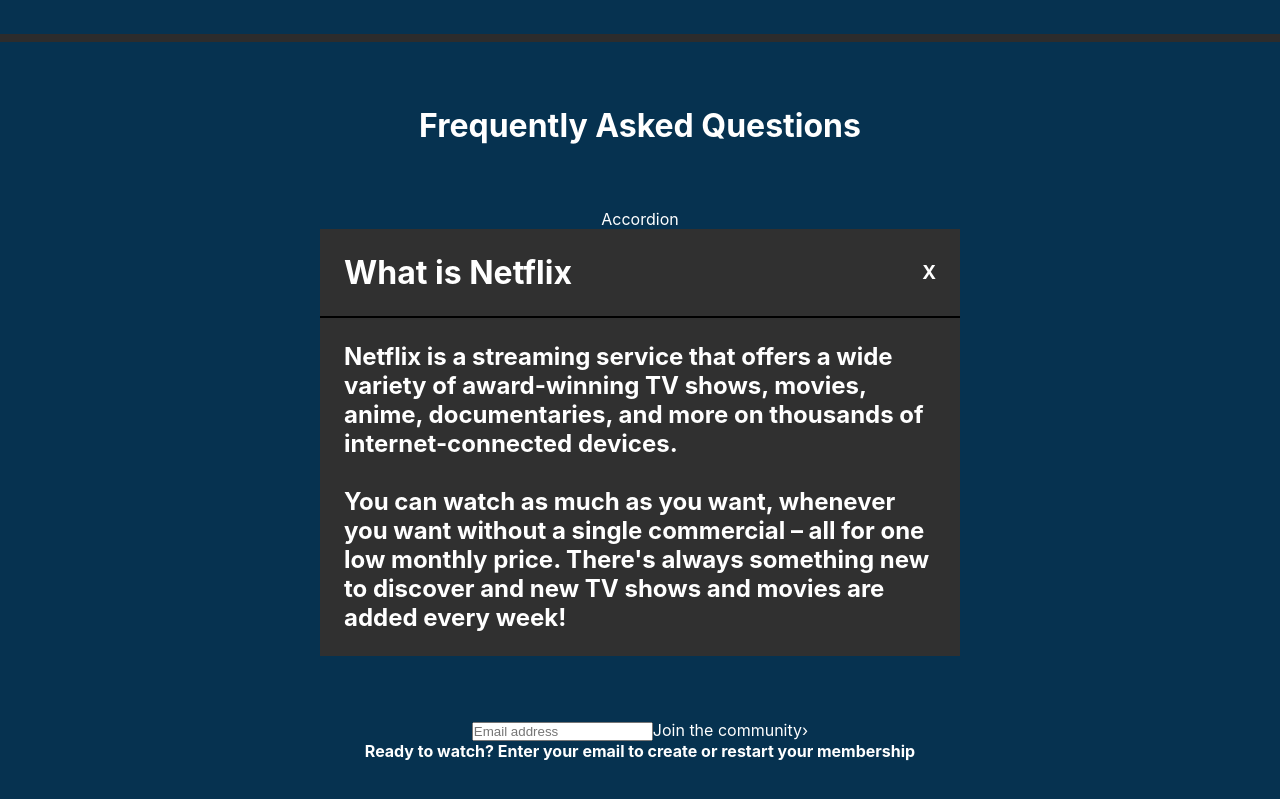
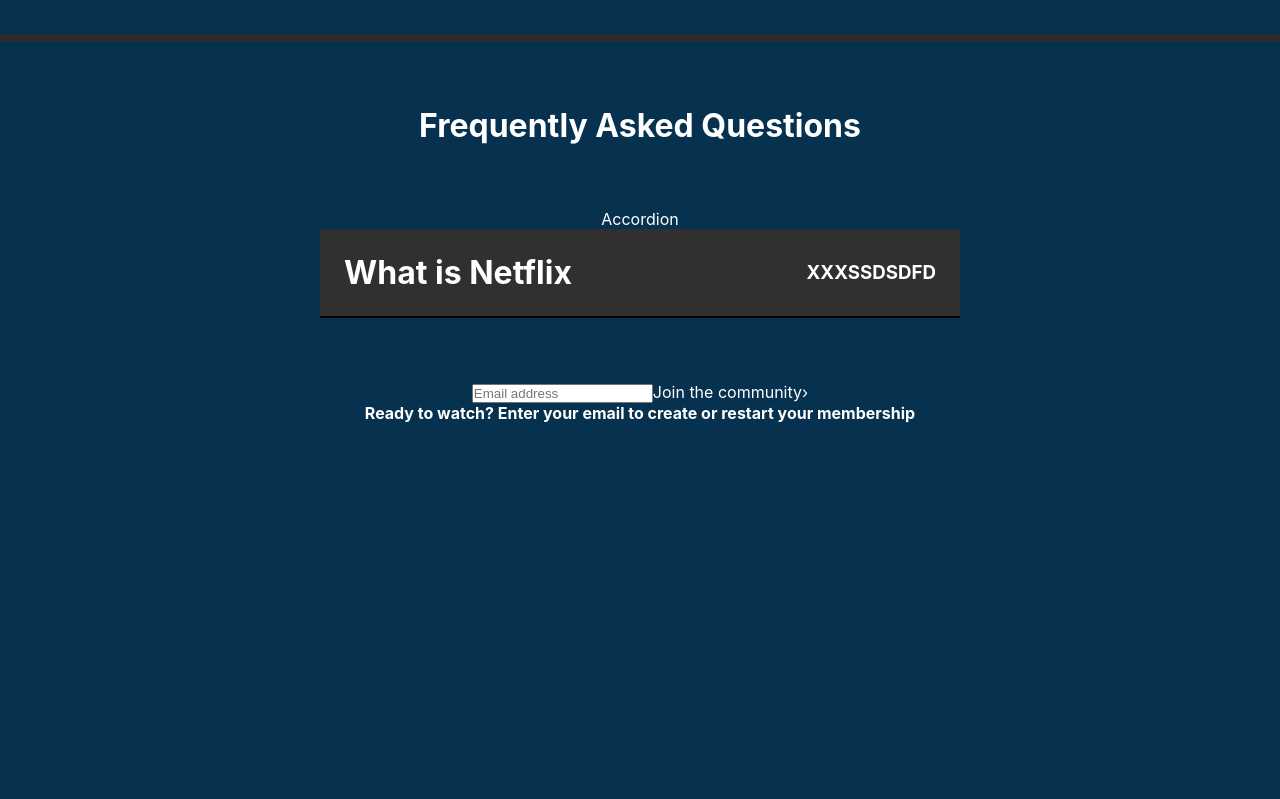
Before and after one commit to Blessedadudu/netflix-clone, a React (Create React App) app: page / in a window 1280 px wide. Shown: the part 1882-2681 px from the top of the page. After the commit the page ends 2369 px from the top, so only its background shows below. Built offline with nearby package versions, Linux system fonts and the light colour scheme.

Commit message:
accordion update

```diff
--- a/src/components/Accordion/Accordion.js
+++ b/src/components/Accordion/Accordion.js
@@ -5,6 +5,15 @@
 
 class Accordion extends React.Component {
 
+    state = {
+        accordion: false
+    }
+
+    handleAccordion = () => {
+        this.setState({
+            accordion: !this.state.accordion
+        })
+    }
 
     render () {
         return (
@@ -15,9 +24,9 @@
                     <div className='accordionText'>
                         <div className='accordionHeading'>
                             <h1>What is Netflix</h1>
-                            <h3>X</h3>
+                            <h3 onClick={this.handleAccordion}>XXXSSDSDFD</h3>
                         </div>
-                        <h2>Netflix is a streaming service that offers a wide variety of award-winning TV shows, movies, anime, documentaries, and more on thousands of internet-connected devices. <br/> <br/>
+                        <h2 className={ this.state.accordion ? 'showText show' : 'showText' }>Netflix is a streaming service that offers a wide variety of award-winning TV shows, movies, anime, documentaries, and more on thousands of internet-connected devices. <br/> <br/>
                         You can watch as much as you want, whenever you want without a single commercial – all for one low monthly price. There's always something new to discover and new TV shows and movies are added every week!</h2>
                     </div>
 
--- a/src/components/Accordion/Accordion.scss
+++ b/src/components/Accordion/Accordion.scss
@@ -15,9 +15,11 @@
         background: #303030;
         width: 100%;
 
+
         h1 {
             // padding: 1.5rem;
         }
+
 
         .accordionHeading {
             display: flex;
@@ -25,12 +27,29 @@
             align-items: center;
             border-bottom: 2px solid black;
             padding: 1.5rem;
+        }
+
+        .showText {
+            padding: 0 1.5rem;
+            transition: all 1s linear;
+            // display: none;
+            height: 0;
+            overflow: hidden;
 
         }
 
-        h2 {
+
+
+        .show {
+            height: 280px;
             padding: 1.5rem;
         }
+
+
+        // .hide {
+        //     // color:  red;
+        //     transition: all 1s linear;
+        // }
 
     }
 
```
